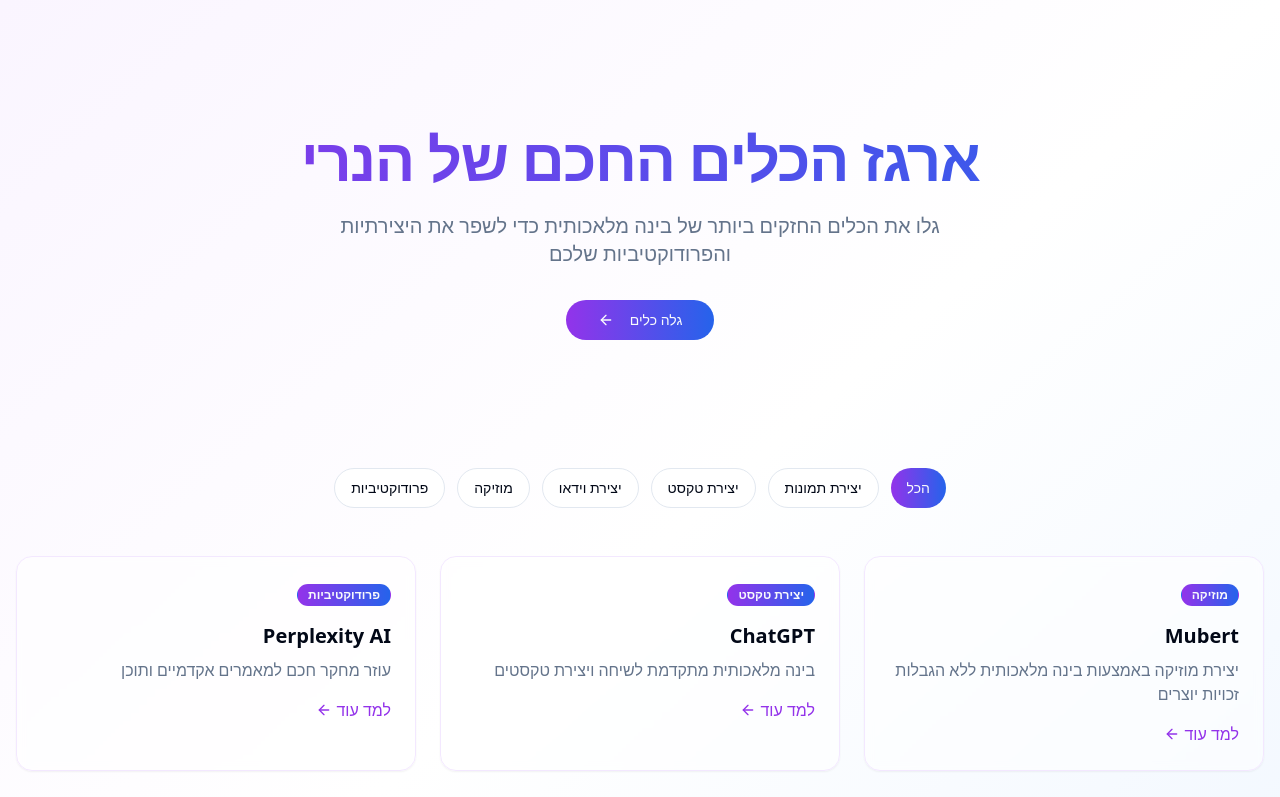
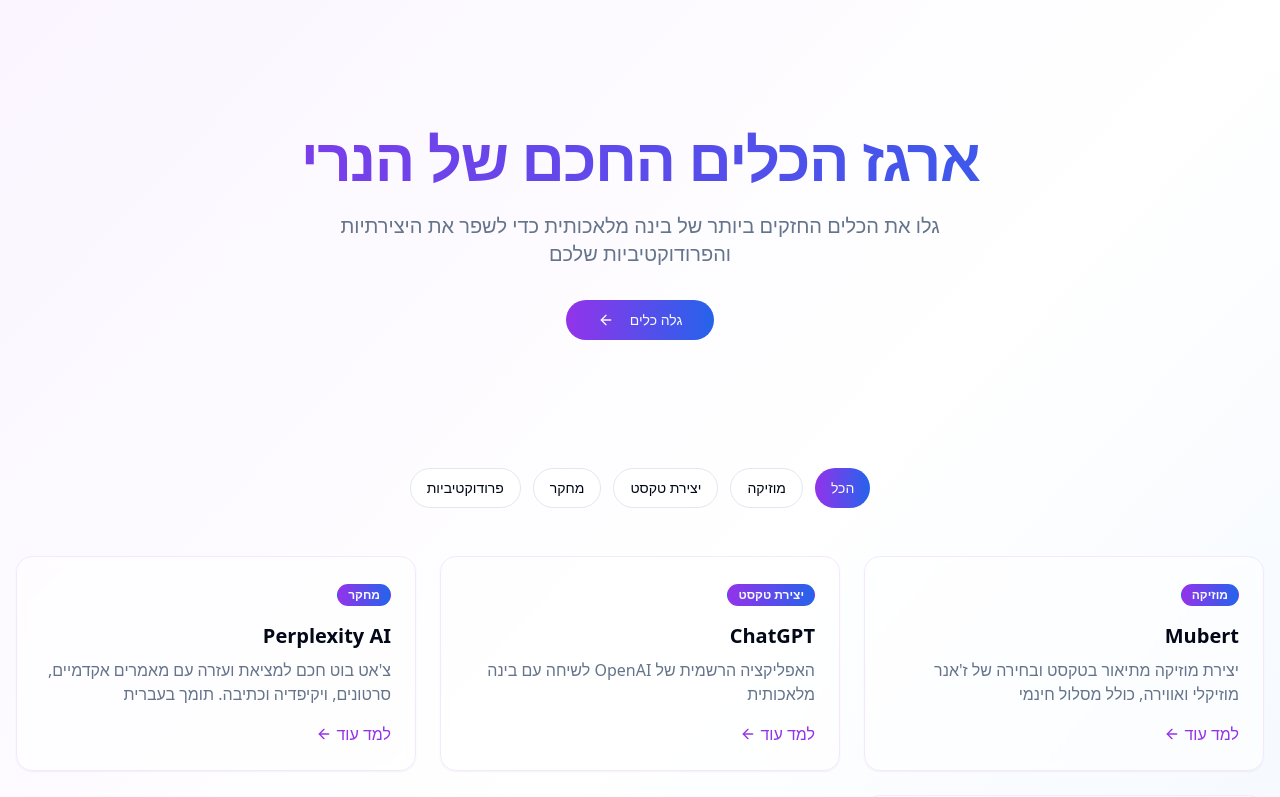
Before and after one commit to aihenryai/henrys-ai-toolbox, a React (Vite) app: page / in a window 1280 px wide. Shown: the top 797 px of the page. Built offline with nearby package versions, Linux system fonts and the light colour scheme.

Commit message:
Load AI tool data from JSON
This commit modifies the application to load AI tool data from a JSON file.  The application will dynamically generate categories based on the data within the JSON file.

```diff
--- a/src/data/ai-tools.json
+++ b/src/data/ai-tools.json
@@ -4,32 +4,50 @@
     "title": "ארגז הכלים החכם של הנרי",
     "subtitle": "גלו את הכלים החזקים ביותר של בינה מלאכותית כדי לשפר את היצירתיות והפרודוקטיביות שלכם"
   },
-  "categories": [
-    "הכל",
-    "יצירת תמונות",
-    "יצירת טקסט",
-    "יצירת וידאו",
-    "מוזיקה",
-    "פרודוקטיביות"
-  ],
-  "tools": [
+  "messages": [
     {
-      "name": "Mubert",
-      "description": "יצירת מוזיקה באמצעות בינה מלאכותית ללא הגבלות זכויות יוצרים",
-      "category": "מוזיקה",
-      "url": "https://mubert.com"
+      "id": 9,
+      "date": "2023-07-26T11:00:43",
+      "text": "אם אתם יוצרים סרטונים או מצגות ורוצים לצרף להם מוזיקה ללא זכויות יוצרים 🎶",
+      "tool": {
+        "name": "Mubert",
+        "description": "יצירת מוזיקה מתיאור בטקסט ובחירה של ז'אנר מוזיקלי ואווירה, כולל מסלול חינמי",
+        "url": "https://mubert.com/render/pricing?via=henry-AI",
+        "category": "מוזיקה"
+      }
     },
     {
-      "name": "ChatGPT",
-      "description": "בינה מלאכותית מתקדמת לשיחה ויצירת טקסטים",
-      "category": "יצירת טקסט",
-      "url": "https://chat.openai.com"
+      "id": 11,
+      "date": "2023-07-31T22:11:18",
+      "text": "עדכון חשוב ממש מעכשיו 😃\nהאפליקציה הרשמית של Chatgpt",
+      "tool": {
+        "name": "ChatGPT",
+        "description": "האפליקציה הרשמית של OpenAI לשיחה עם בינה מלאכותית",
+        "url": "https://chat.openai.com",
+        "category": "יצירת טקסט"
+      }
     },
     {
-      "name": "Perplexity AI",
-      "description": "עוזר מחקר חכם למאמרים אקדמיים ותוכן",
-      "category": "פרודוקטיביות",
-      "url": "https://www.perplexity.ai"
+      "id": 12,
+      "date": "2023-08-02T21:01:44",
+      "text": "בעקבות שאלות שהופנו אליי לגבי מציאת מאמרים אקדמיים",
+      "tool": {
+        "name": "Perplexity AI",
+        "description": "צ'אט בוט חכם למציאת ועזרה עם מאמרים אקדמיים, סרטונים, ויקיפדיה וכתיבה. תומך בעברית",
+        "url": "https://www.perplexity.ai",
+        "category": "מחקר"
+      }
+    },
+    {
+      "id": 14,
+      "date": "2023-08-03T21:09:43",
+      "text": "את מאגר הכלים וגם מאגר המדריכים ובכלל חצי מהחיים שלי אני מנהל בכלי המטורף Notion",
+      "tool": {
+        "name": "Notion",
+        "description": "כלי לניהול מידע, פרויקטים, משימות ושיתופי פעולה. שילוב של אקסל, וורד, פאוור פוינט ולוח שנה",
+        "url": "https://affiliate.notion.so/ko391ixh8gtq",
+        "category": "פרודוקטיביות"
+      }
     }
   ]
 }
--- a/src/pages/Index.tsx
+++ b/src/pages/Index.tsx
@@ -9,13 +9,17 @@ import { SearchIcon, ArrowRight } from "lucide-react";
 import aiToolsData from "../data/ai-tools.json";
 
 const Index = () => {
+  // Extract unique categories from messages
+  const categories = ["הכל", ...new Set(aiToolsData.messages.map(msg => msg.tool.category))];
+
   const [selectedCategory, setSelectedCategory] = React.useState("הכל");
   const [email, setEmail] = React.useState("");
   const { toast } = useToast();
 
-  const filteredTools = aiToolsData.tools.filter(
-    (tool) => selectedCategory === "הכל" || tool.category === selectedCategory
-  );
+  // Filter tools based on selected category
+  const filteredTools = aiToolsData.messages
+    .map(msg => msg.tool)
+    .filter(tool => selectedCategory === "הכל" || tool.category === selectedCategory);
 
   const handleSubscribe = (e: React.FormEvent) => {
     e.preventDefault();
@@ -51,7 +55,7 @@ const Index = () => {
       {/* Category Filter */}
       <section className="container px-4 py-12">
         <div className="flex flex-wrap justify-center gap-3 mb-12 animate-fade-in">
-          {aiToolsData.categories.map((category) => (
+          {categories.map((category) => (
             <Button
               key={category}
               variant={selectedCategory === category ? "default" : "outline"}
```
